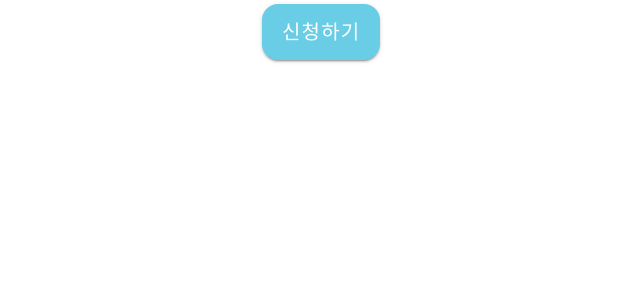
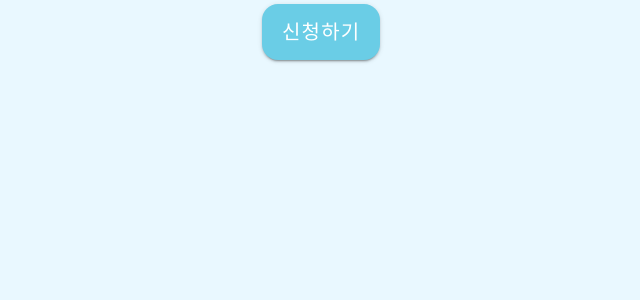
Before and after one commit to khoon9/match-FE, a React (Vite) app: page /vision in a window 1280 px wide. Shown: the top 300 px of the page, without its empty margins (319-959 px from the left). Built offline with nearby package versions, Linux system fonts and the light colour scheme; a web font is replaced by a local one.

Commit message:
design:  기본 바탕색 설정
ionic 변수를 수정하는 방식으로 바탕색을 적용
--ion-background-color 변수에 연하늘색 값 적용

```diff
--- a/src/index.css
+++ b/src/index.css
@@ -19,7 +19,7 @@
     "Apple SD Gothic Neo", "Noto Sans KR", "Malgun Gothic", "Apple Color Emoji",
     "Segoe UI Emoji", "Segoe UI Symbol", sans-serif;
 
-  background-color: #c1e9fc;
+  --ion-background-color: #e9f8ff;
 
   --ion-color-primary: #6acde6;
   --ion-color-primary-rgb: 106, 205, 230;
```
